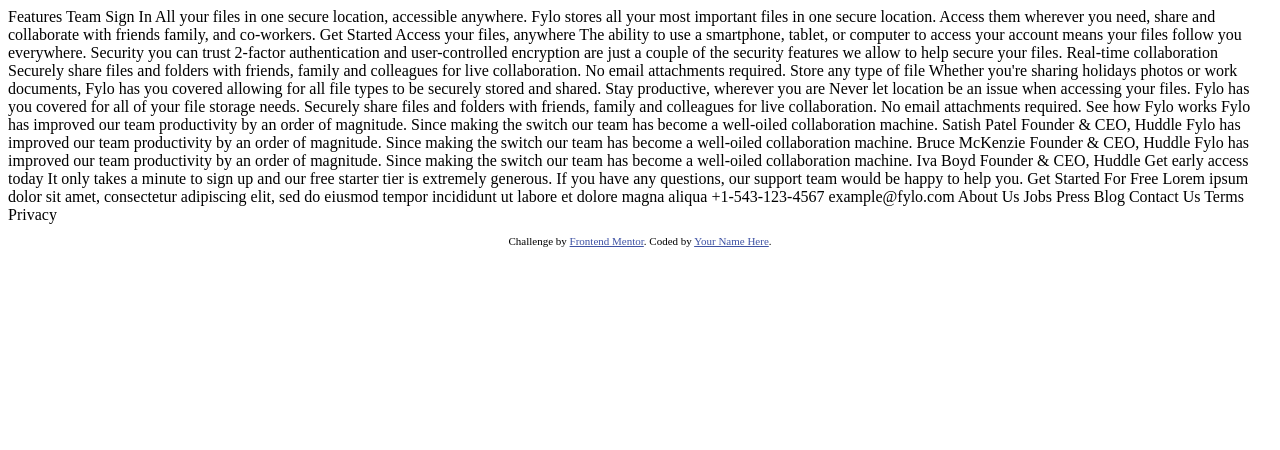
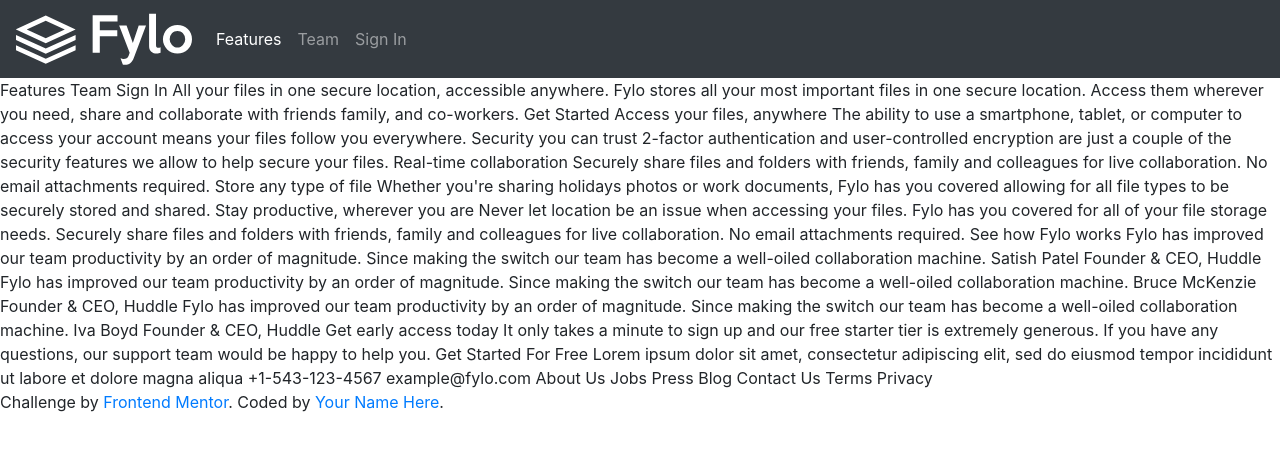
Before and after one commit to Patusznik/fylo-dark-theme-landing-page-master, a plain HTML site: page index.html in a window 1280 px wide. Drawn offline with nearby package versions, Linux system fonts and the light colour scheme.

```diff
--- a/index.html
+++ b/index.html
@@ -1,20 +1,41 @@
 <!DOCTYPE html>
 <html lang="en">
+
 <head>
   <meta charset="UTF-8">
-  <meta name="viewport" content="width=device-width, initial-scale=1.0"> <!-- displays site properly based on user's device -->
+  <meta name="viewport" content="width=device-width, initial-scale=1, shrink-to-fit=no">
+  <!-- displays site properly based on user's device -->
 
   <link rel="icon" type="image/png" sizes="32x32" href="./images/favicon-32x32.png">
-
+  <link rel="stylesheet" href="https://cdn.jsdelivr.net/npm/bootstrap@4.5.3/dist/css/bootstrap.min.css"
+    integrity="sha384-TX8t27EcRE3e/ihU7zmQxVncDAy5uIKz4rEkgIXeMed4M0jlfIDPvg6uqKI2xXr2" crossorigin="anonymous">
+  <link rel="stylesheet" href="styles.css">
   <title>Frontend Mentor | Fylo landing page with dark theme and features grid</title>
 
   <!-- Feel free to remove these styles or customise in your own stylesheet 👍 -->
-  <style>
+  <!-- <style>
     .attribution { font-size: 11px; text-align: center; }
     .attribution a { color: hsl(228, 45%, 44%); }
-  </style>
+  </style> -->
 </head>
+
 <body>
+  <nav class="navbar navbar-expand-lg navbar-dark bg-dark">
+    <a class="navbar-brand" href="#"> <img src="images/logo.svg" class="d-inline-block align-top" alt="" loading="lazy">
+    </a>
+    <button class="navbar-toggler" type="button" data-toggle="collapse" data-target="#navbarNavAltMarkup"
+      aria-controls="navbarNavAltMarkup" aria-expanded="false" aria-label="Toggle navigation">
+      <span class="navbar-toggler-icon"></span>
+    </button>
+    <div class="collapse navbar-collapse" id="navbarNavAltMarkup">
+      <div class="navbar-nav">
+        <a class="nav-link active" href="#">Features <span class="sr-only">(current)</span></a>
+        <a class="nav-link" href="#">Team</a>
+        <a class="nav-link" href="#">Sign In</a>
+        <!-- <a class="nav-link disabled" href="#" tabindex="-1" aria-disabled="true">Disabled</a> -->
+      </div>
+    </div>
+  </nav>
   Features
   Team
   Sign In
@@ -103,4 +124,5 @@
     </p>
   </footer>
 </body>
+
 </html>
```
Also changed, not shown: package-lock.json, styles.css (added).
